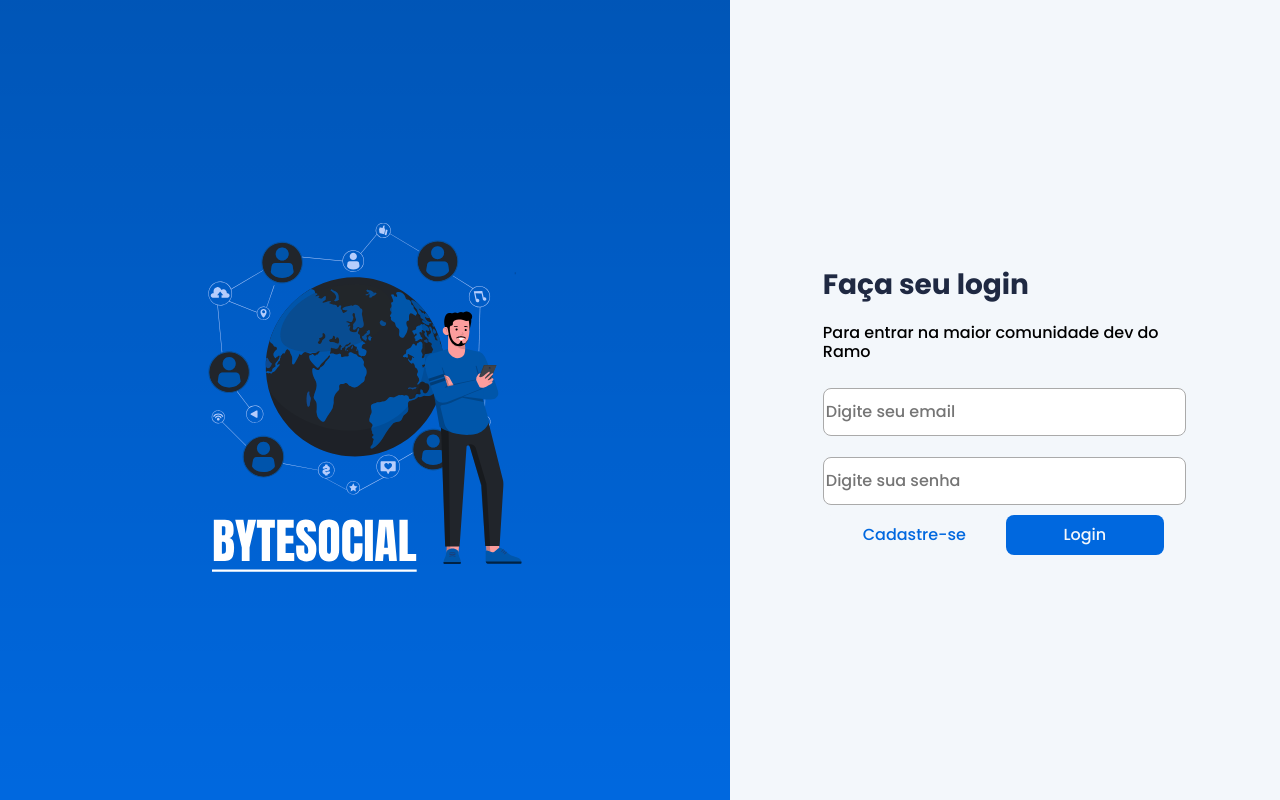
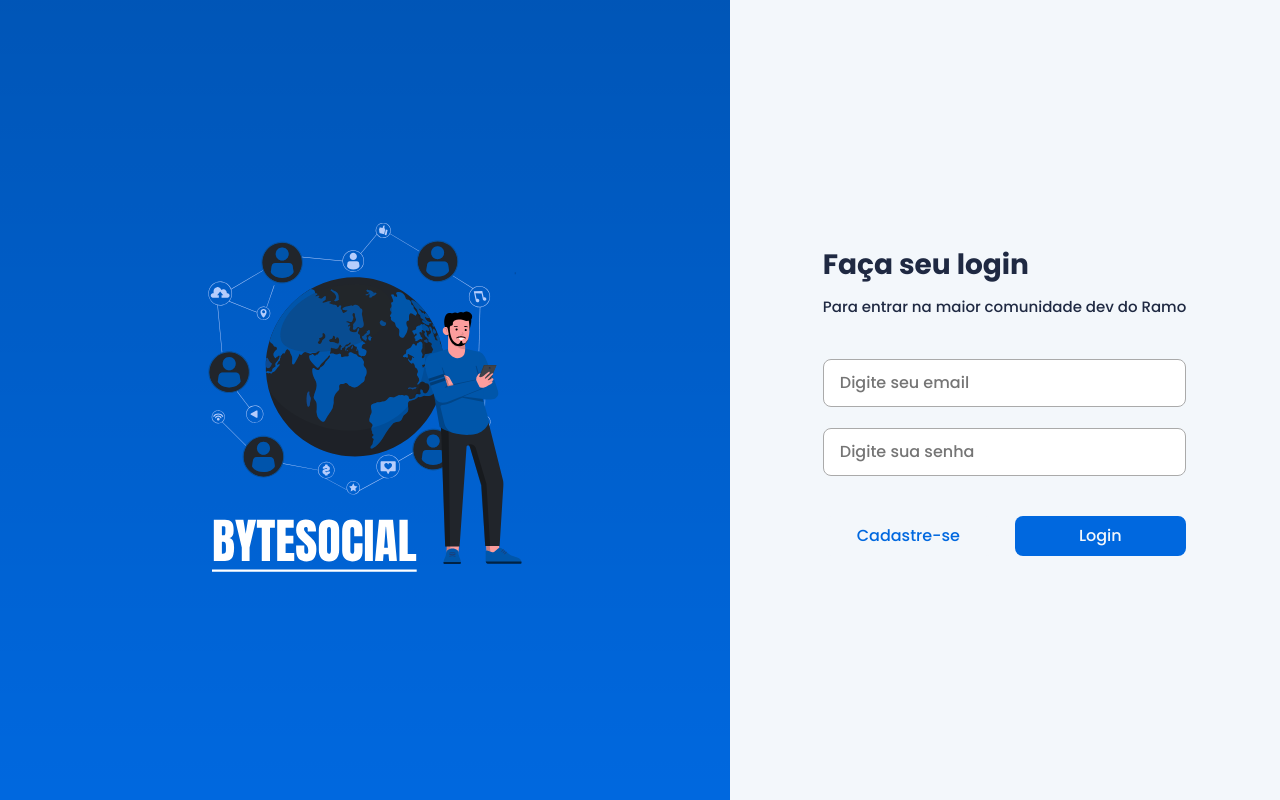
Before and after one commit to GiovanniFernandes/ByteSocial, a React (Create React App) app in the folder frontend/: page /login in a window 1280 px wide. Built offline with nearby package versions, Linux system fonts and the light colour scheme.

Commit message:
finalização da parte visual das telas de login e cadastro

```diff
--- a/frontend/src/pages/Welcome/Welcome.module.scss
+++ b/frontend/src/pages/Welcome/Welcome.module.scss
@@ -32,37 +32,50 @@
     line-height: 42px;
     letter-spacing: 0em;
     text-align: left;
+    margin: 0;
+  }
+
+  &__texto {
+    color: $azul-escuro-texto;
+    font-size: 15px;
+    font-weight: 500;
+    line-height: 22px;
+    margin: 10px 0 30px 0;
   }
 
   &__input {
     width: 363px;
     height: 48px;
-
     border: 1px solid #AAAAAA;
     border-radius: 8px;
     margin: 10.5px 0;
+    padding: 13px 16px;
   }
 
   &__register {
     background: $branco-fundo;
     border: none;
     border-radius: 8px;
-    width: 183px;
+    width: 171px;
     height: 40px;
-    cursor: pointer;
+    padding: 13px auto;
+    margin-top: 30px;
     a {
+      cursor: pointer;
       color: $azul-destaque;
       text-decoration: none;
     }
   }
 
-  &__login {
+  &__submit {
     background: $azul-destaque;
     border: none;
     border-radius: 8px;
     color: $branco-fundo;
-    width: 158px;
+    width: 171px;
     height: 40px;
+    padding: 13px auto;
+    margin: 30px 0 0 21px;
     cursor: pointer;
   }
 }
--- a/frontend/src/pages/Welcome/cadastro/index.tsx
+++ b/frontend/src/pages/Welcome/cadastro/index.tsx
@@ -5,15 +5,15 @@ export default function Cadastro() {
   return(
       <form className={styles.formulario}>
         <h1 className={styles.formulario__title}>Faça seu cadastro</h1>
-        <p>Para entrar na maior comunidade dev do Ramo</p>
-        <input type="email" className={styles.formulario__input} id="" placeholder='Digite seu nome de usuário' required/>
-        <input type="password" className={styles.formulario__input} id="" placeholder='Digite seu email' required/>
+        <p className={styles.formulario__texto}>Para entrar na maior comunidade dev do Ramo</p>
+        <input type="text" className={styles.formulario__input} id="" placeholder='Digite seu nome de usuário' required/>
+        <input type="email" className={styles.formulario__input} id="" placeholder='Digite seu email' required/>
         <input type="password" className={styles.formulario__input} id="" placeholder='Digite sua senha' required/>
         <input type="password" className={styles.formulario__input} id="" placeholder='Confirme sua senha' required/>
         <button className={styles.formulario__register}>
           <Link to='/login'>Cancelar</Link>
         </button>
-        <button type="submit" className={styles.formulario__login}>
+        <button type="submit" className={styles.formulario__submit}>
           Cadastre-se
         </button>
       </form>
--- a/frontend/src/pages/Welcome/index.tsx
+++ b/frontend/src/pages/Welcome/index.tsx
@@ -3,7 +3,7 @@ import styles from './Welcome.module.scss'
 import { ReactComponent as Logo } from 'assets/logo.svg'
 import React from 'react'
 
-export default function WelcomeCover({ children }: {children?: React.ReactNode}) {
+export default function Welcome({ children }: {children?: React.ReactNode}) {
   return(
     <div className={styles.welcome}>
       <div className={styles.welcome__logo}>
--- a/frontend/src/pages/Welcome/login/index.tsx
+++ b/frontend/src/pages/Welcome/login/index.tsx
@@ -5,13 +5,13 @@ export default function Login() {
   return(
       <form className={styles.formulario}>
         <h1 className={styles.formulario__title}>Faça seu login</h1>
-        <p>Para entrar na maior comunidade dev do Ramo</p>
+        <p className={styles.formulario__texto}>Para entrar na maior comunidade dev do Ramo</p>
         <input type="email" className={styles.formulario__input} id="" placeholder='Digite seu email' required/>
         <input type="password" className={styles.formulario__input} id="" placeholder='Digite sua senha' required/>
         <button className={styles.formulario__register}>
-          <Link to='/register' className={styles.formulario__register}>Cadastre-se</Link>
+          <Link to='/register'>Cadastre-se</Link>
         </button>
-        <button type="submit" className={styles.formulario__login}>
+        <button type="submit" className={styles.formulario__submit}>
           Login
         </button>
       </form>
```
